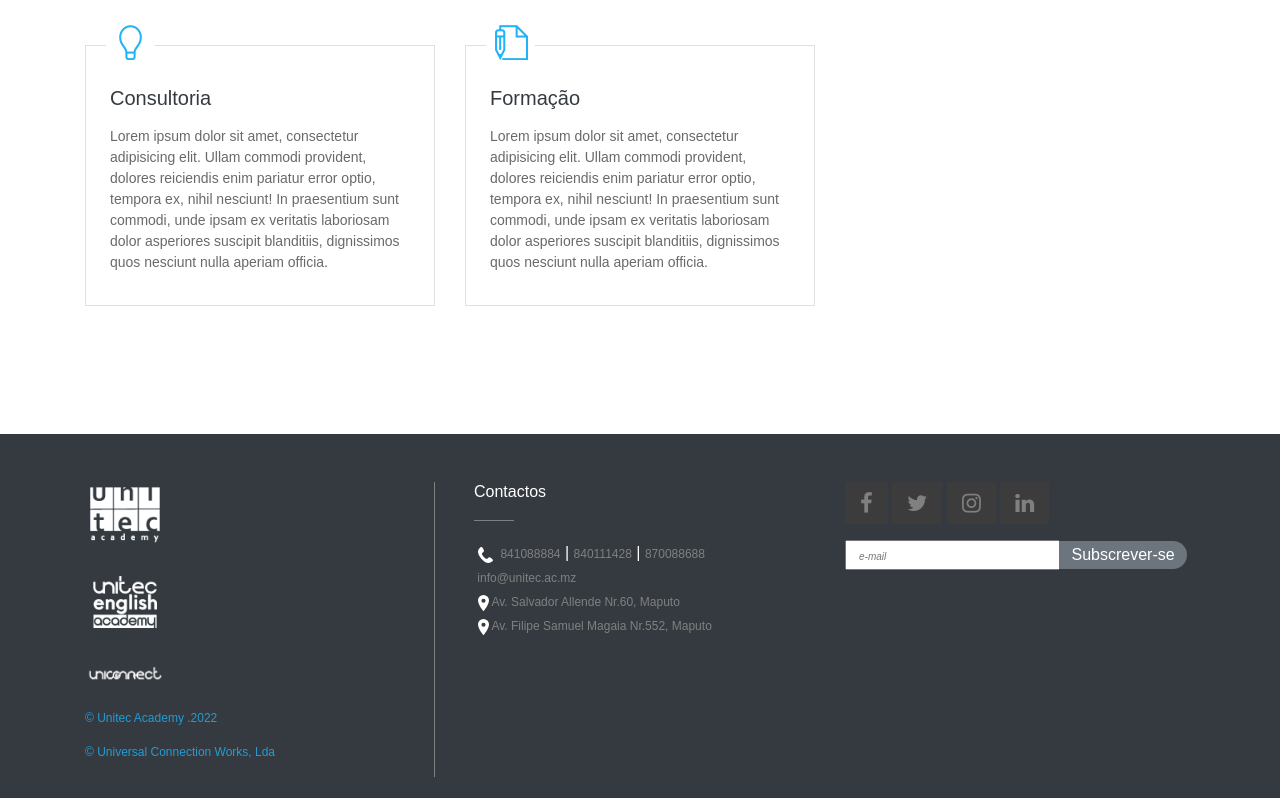
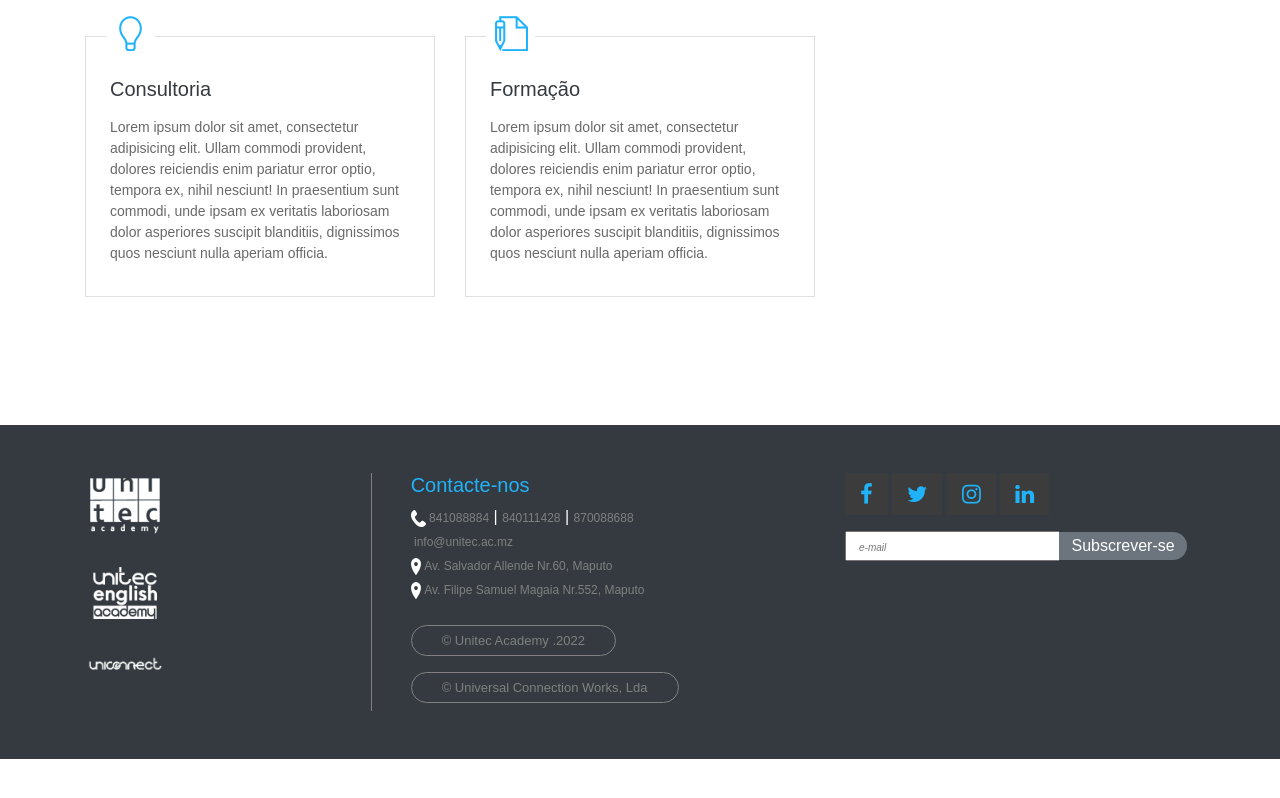
Before and after one commit to JuveRami/unitec_webpage, a plain HTML site: page index.html in a window 1280 px wide. Shown: the part 1604-2402 px from the top of the page. After the commit the page ends 2363 px from the top, so only its background shows below. Drawn offline with Linux system fonts and the light colour scheme; some packages are replaced by stand-ins of ours.

Commit message:
mudanca de rodape2

```diff
--- a/index.html
+++ b/index.html
@@ -33,7 +33,7 @@
                             <a class="nav-link text-secondary" href="#service">Serviços</a>
                          </li>
                          <li class="nav-item">
-                            <a class="nav-link text-secondary" href="#contact">Contactos</a>
+                            <a class="nav-link text-secondary" href="#foot">Contactos</a>
                          </li>
                       </ul>
                    </div>
@@ -74,8 +74,8 @@
         <div class="container">
             <div id="about" class="row ">
                 <div class="col about-card">
-                    <h2 class="font-weight-light "><span class="text-coruni">Quem somos </span> nós?</h2>
-                    <span class="line mb-5"></span>
+                    <h2 class="font-weight-light mb-5 "><span class="text-coruni">Quem somos </span> nós?</h2>
+                    <!-- <span class="line mb-5"></span> -->
                     <h5 class="mb-3">A Web Designer / Developer Located In Our Lovely Earth</h5>
                     <p class="mt-20">Lorem ipsum dolor sit amet, ipsum dolor sit amet, consecteturipsum dolor sit amet, consectetur consectetur adipisicing elit.sit amet, Qui deserunt consequatur fugit repellendusillo voluptas?</p>
                     <!-- <button class="btn btn-outline-danger"><i class="icon-down-circled2 "></i>Download My CV</button> -->
@@ -466,47 +466,48 @@
         </div>
     </footer> -->
 
-      <footer class="container-fluid bg-dark py-5">
+      <footer class="container-fluid navbar-light bg-dark py-5" id="foot">
         <div class="container">
            <div class="row">
               <div class="col-md-8">
                  <div class="row">
-                    <div class="col-md-6 ">
+                    <div class="col-md-5 ">
                        <div class="logo-part">
                         <div class="footer2--logo">
                             <img src="assets/img/unitec.png" alt=""><br>
                             <img src="assets/img/UEA-BRANCO.png" alt=""><br>
                             <img src="assets/img/uniconnect.png" alt="">
-                            <br>
-                            <p class="text-coruni">&copy; Unitec Academy .2022</p>
-                            <p class="text-coruni">&copy; Universal Connection Works, Lda</p>
+
                         </div>
                        </div>
                     </div>
-                    <div class="col-md-6 px-4">
-                       <h6> Contactos</h6>
+                    <div class="col-md-7 px-4">
+                       <h5 class="text-coruni"> Contacte-nos</h5>
                        <ul class="footer2--list">
                         <li class="footer2--item">
-                          <a class="footer2--link m-1"><img src="assets/img/phone.svg" alt=""> <a href="tel:+258840111248">841088884</a> | <a
+                          <a class="footer2--link"><img src="assets/img/phone.svg" alt=""> <a href="tel:+258840111248">841088884</a> | <a
                               href="tel:+258840111428">840111428</a> |
                             <a href="tel:+258870088688">870088688</a> </a>
                         </li>
-                        <li class="footer2--item mt-auto">
+                        <li class="footer2--item">
                           <a href="mailto:info@unitec.ac.mz" class="footer2--link"><img src="assets/img/email.svg" alt="">
                             info@unitec.ac.mz</a>
                         </li>
                         <li class="footer2--item">
-                          <a class="footer2--link m-1" href="https://goo.gl/maps/Xkj7sheyf3Wb9iJw6" target="_blank"><img
+                          <a class="footer2--link" href="https://goo.gl/maps/Xkj7sheyf3Wb9iJw6" target="_blank"><img
                               src="assets/img/marker2.svg" alt=""> Av. Salvador Allende Nr.60, Maputo</a>
                         </li>
                          <li class="footer2--item">
-                          <a class="footer2--link m-1" href="https://goo.gl/maps/Xkj7sheyf3Wb9iJw6" target="_blank"><img
+                          <a class="footer2--link" href="https://goo.gl/maps/Xkj7sheyf3Wb9iJw6" target="_blank"><img
                               src="assets/img/marker2.svg" alt=""> Av. Filipe Samuel Magaia Nr.552, Maputo</a>
                         </li>
                       </ul>
                        <!-- <p>But horizontal lines can only be a full pixel high.</p> -->
-                       <!-- <a href="#" class="btn-footer"> More Info </a><br>
-                       <a href="#" class="btn-footer"> Contact Us</a> -->
+                       <a href="#" class="btn-footer text-coruni"> &copy; Unitec Academy .2022 </a><br>
+                       <a href="#" class="btn-footer text-coruni"> &copy; Universal Connection Works, Lda</a>
+                       <!-- <br> -->
+                            <!-- <p class="text-coruni">&copy; Unitec Academy .2022</p>
+                            <p class="text-coruni">&copy; Universal Connection Works, Lda</p> -->
                     </div>
                  </div>
               </div>
@@ -515,10 +516,10 @@
                     <div class="col-md-12 ">
                        <!-- <h6> Newsletter</h6> -->
                        <div class="social">
-                          <a href="https://www.facebook.com/unitec.academy" class="text-coruni"><i class="fa fa-facebook" aria-hidden="true"></i></a>
-                          <a href="https://twitter.com/OnlineUnitec"><i class="fa fa-twitter" aria-hidden="true"></i></a>
-                          <a href="https://www.instagram.com/unitec.academy"><i class="fa fa-instagram" aria-hidden="true"></i></a>
-                          <a href="https://mz.linkedin.com/company/unitec-academy#"><i class="fa fa-linkedin" aria-hidden="true"></i></a>
+                          <a href="https://www.facebook.com/unitec.academy"><i class="fa fa-facebook text-coruni" aria-hidden="true"></i></a>
+                          <a href="https://twitter.com/OnlineUnitec"><i class="fa fa-twitter text-coruni" aria-hidden="true"></i></a>
+                          <a href="https://www.instagram.com/unitec.academy"><i class="fa fa-instagram text-coruni" aria-hidden="true"></i></a>
+                          <a href="https://mz.linkedin.com/company/unitec-academy#"><i class="fa fa-linkedin text-coruni" aria-hidden="true"></i></a>
                        </div>
                        <form class="form-footer my-3 text-coruni">
                           <input type="email"  placeholder="e-mail" name="search">
```
Also changed, not shown: assets/css/jar_style.css.
